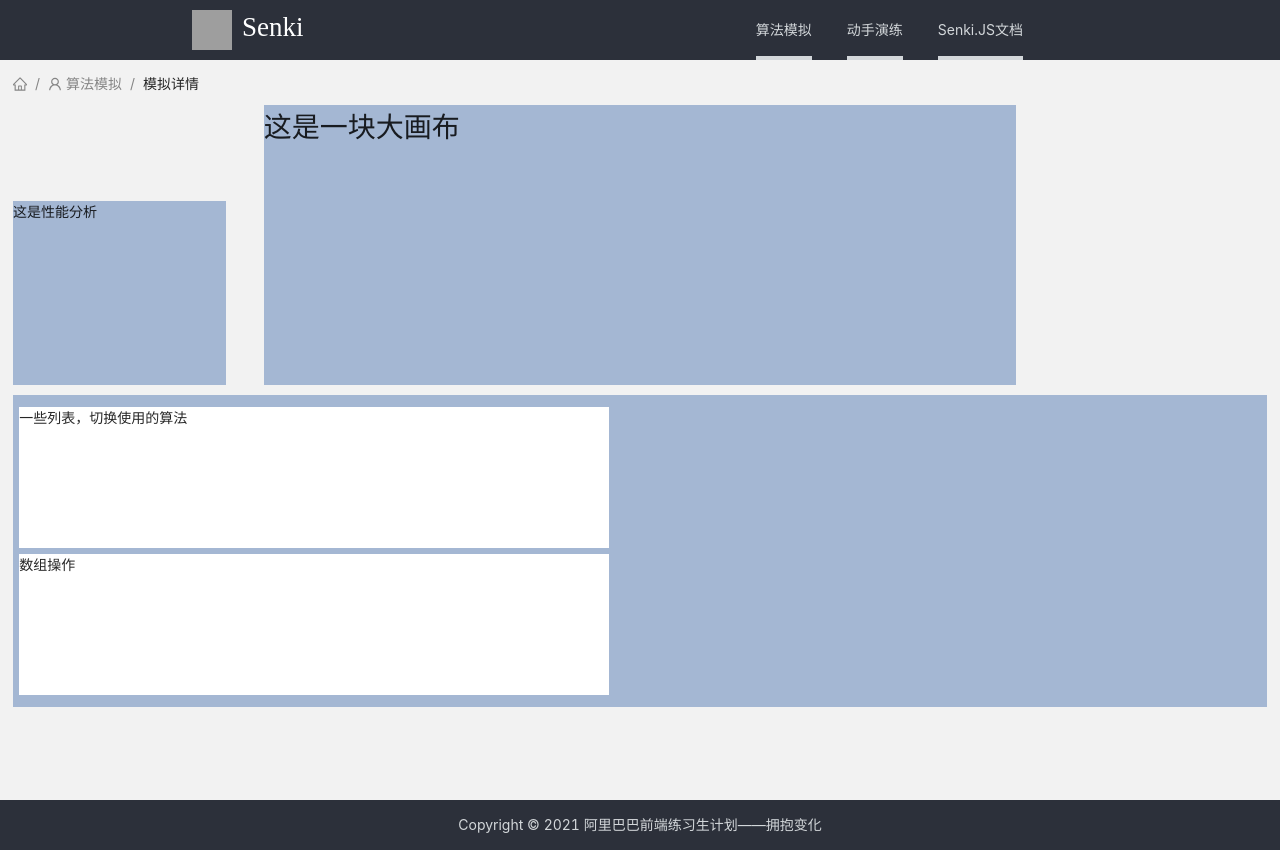
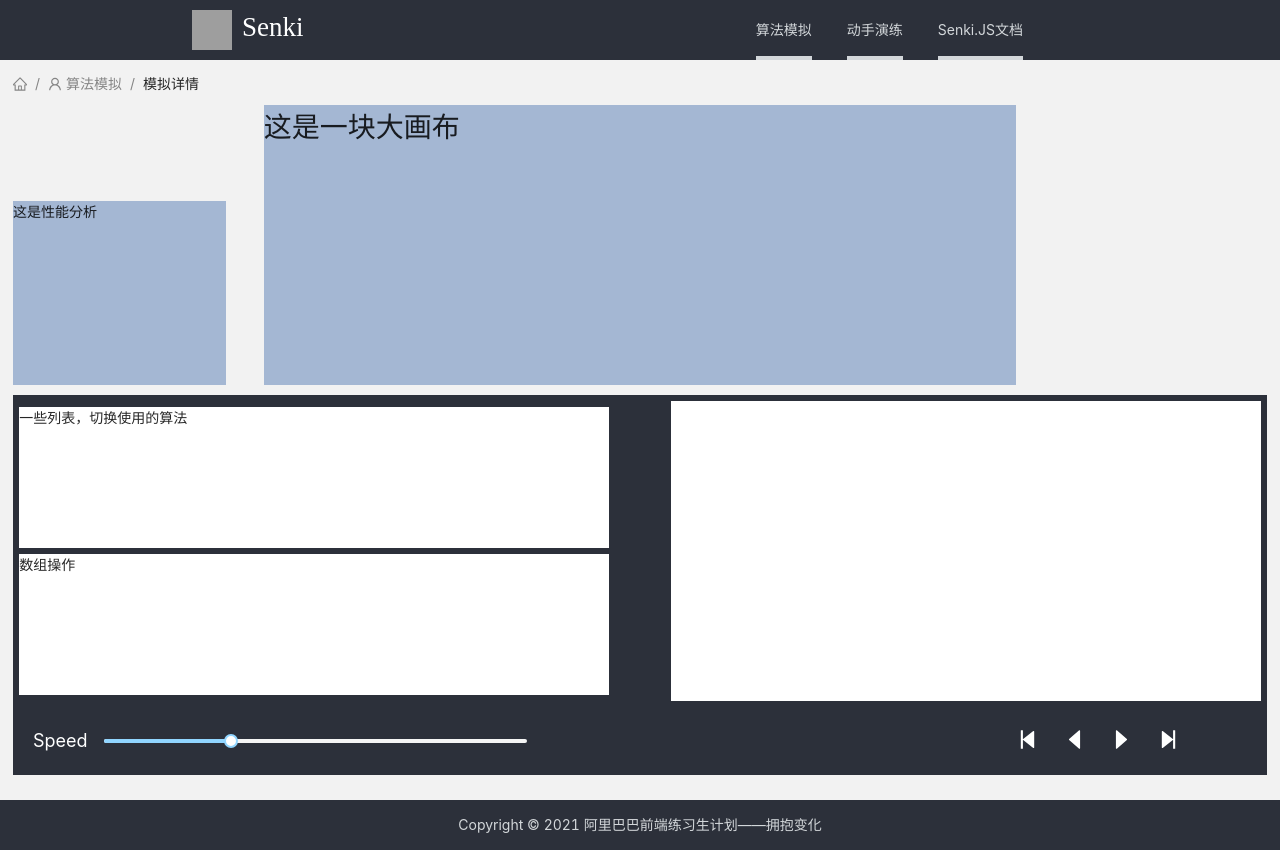
Before and after one commit to iTgo-lyq/Senki, a React (Create React App) app: page /simulatedetail in a window 1280 px wide. Built offline with nearby package versions, Linux system fonts and the light colour scheme; grey boxes are pictures that could not be loaded; a web font is replaced by a local one.

Commit message:
模拟详情页

```diff
--- a/src/pages/SimulateDetail/index.tsx
+++ b/src/pages/SimulateDetail/index.tsx
@@ -2,6 +2,7 @@ import { useHistory } from "react-router-dom";
 import { makeStyles } from "@material-ui/core/styles";
 import { Breadcrumb } from "antd";
 import { HomeOutlined, UserOutlined } from "@ant-design/icons";
+import { ControlItem } from "..";
 
 const useStyles: any = makeStyles({
   outContainer: {
@@ -30,20 +31,26 @@ const useStyles: any = makeStyles({
     display: "flex",
     alignItems: "center",
     height: "39vh",
-    backgroundColor: "#A4B7D3",
-    justifyContent:"space-between"
+    backgroundColor: "#2c303a",
+    justifyContent: "space-between",
   },
   operationPart: {
-      height:"47%",
-      marginTop:"1%",
-      marginBottom:"1%",
-      backgroundColor:"white"
+    height: "47%",
+    marginTop: "1%",
+    marginBottom: "1%",
+    backgroundColor: "white",
   },
   operationSingleArea: {
-      width:"48%",
-      height:"100%",
-      padding:"0.5%"
-  }
+    width: "48%",
+    height: "100%",
+    padding: "0.5%",
+  },
+  operationCode: {
+    backgroundColor:"white",
+    height:"100%",
+    width:"100%",
+  },
+
 });
 
 const Index = () => {
@@ -82,8 +89,13 @@ const Index = () => {
           <div className={classes.operationPart}>数组操作</div>
         </div>
         {/* 右半部分 */}
-        <div className={classes.operationSingleArea}></div>
+        <div className={classes.operationSingleArea}>
+          {/* 伪代码 */}
+          <div className={classes.operationCode}></div>
+        </div>
       </div>
+      {/* 控制条 */}
+      <ControlItem />
     </div>
   );
 };
--- /dev/null
+++ b/src/pages/components/ControlItem.tsx
@@ -0,0 +1,64 @@
+import { useHistory } from "react-router-dom";
+import { makeStyles } from "@material-ui/core/styles";
+import { Breadcrumb, Slider } from "antd";
+import { StepBackwardOutlined, CaretLeftOutlined,CaretRightOutlined,StepForwardOutlined } from '@ant-design/icons';
+
+const useStyles: any = makeStyles({
+  controlItem: {
+    height: "calc(100vh - 60px - 84vh)",
+    backgroundColor: "#2c303a",
+    width: "100%",
+    // marginTop:"5px",
+    display: "flex",
+    alignItems: "center",
+    justifyContent:"space-between",
+    padding: "5px",
+    boxSizing: "border-box",
+  },
+  speedContainer: {
+    display: "flex",
+    alignItems: "center",
+    width: "50%",
+    color: "white",
+    fontSize: "18px",
+    marginLeft: "15px",
+  },
+  speedSlider: {
+    width: "70%",
+    marginLeft: "10px",
+  },
+  icon: {
+      color:"white",
+      fontSize:"27px",
+      marginRight:"20px",
+      '&:hover': {
+          cursor:"pointer"
+      }
+  },
+  iconGroup: {
+      marginRight:"60px",
+
+  }
+});
+
+const Index = () => {
+  const classes = useStyles();
+  return (
+    <div className={classes.controlItem}>
+      <div className={classes.speedContainer}>
+        <span>Speed</span>
+        <div className={classes.speedSlider}>
+          <Slider defaultValue={30} step={10} />
+        </div>
+      </div>
+      <div className={classes.iconGroup}>
+      <StepBackwardOutlined className={classes.icon} />
+      <CaretLeftOutlined className={classes.icon} />
+      <CaretRightOutlined className={classes.icon} />
+      <StepForwardOutlined className={classes.icon} />
+      </div>
+    </div>
+  );
+};
+
+export default Index;
--- a/src/pages/index.ts
+++ b/src/pages/index.ts
@@ -4,3 +4,4 @@ export { default as Welcome } from "./Welcome";
 export { default as NotFound } from "./NotFound";
 export { default as AlgoSimulate } from "./AlgoSimulate";
 export { default as SimulateDetail } from "./SimulateDetail";
+export { default as ControlItem } from "./components/ControlItem";
```
Also changed, not shown: 1 other file (tests, documents, lock files or other folders).
